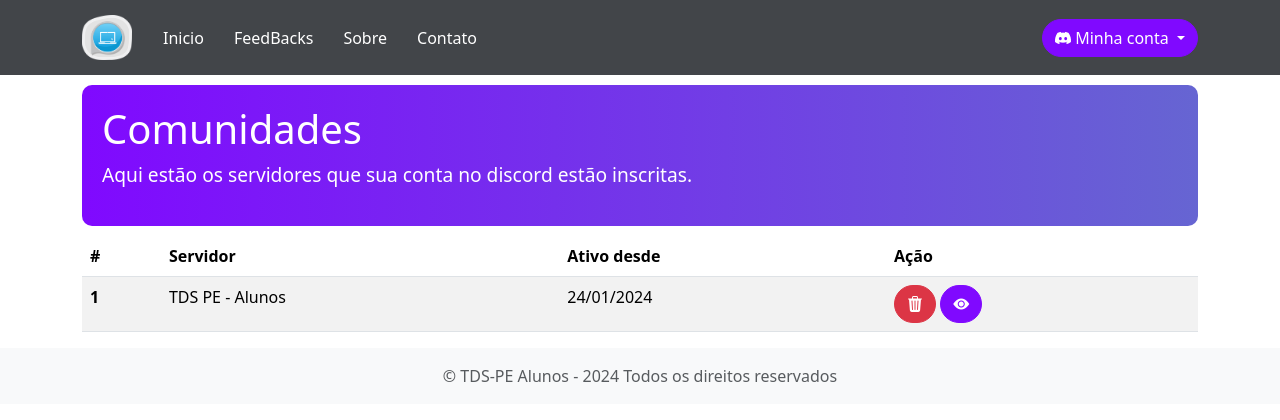
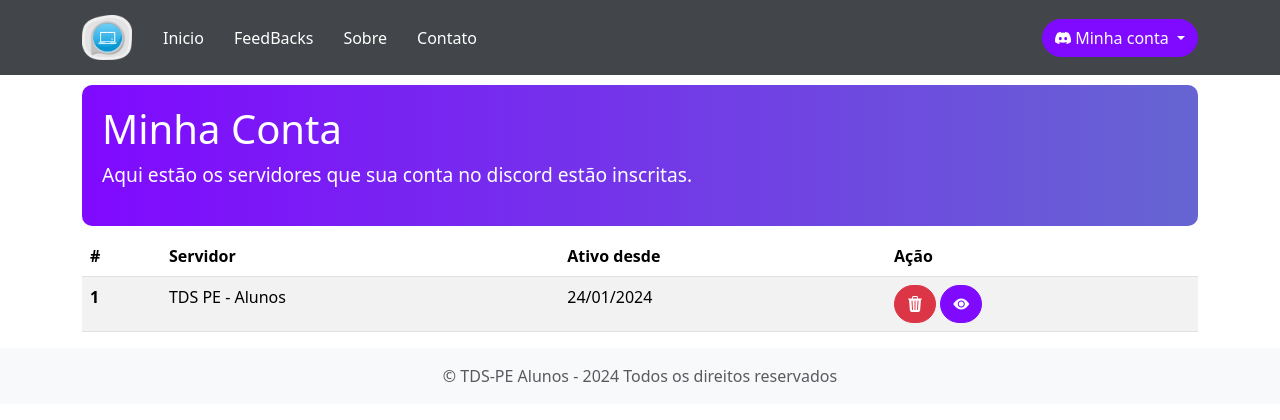
Before and after one commit to andrejamesson/Comunidade-TDS, a plain HTML site: page minha-conta.html in a window 1280 px wide. Drawn offline with nearby package versions, Linux system fonts and the light colour scheme.

Commit message:
update minha conta

```diff
--- a/minha-conta.html
+++ b/minha-conta.html
@@ -74,7 +74,7 @@
               <section class="corpo">
 
                 <div class="header-title">
-                  <h1>Comunidades</h1>
+                  <h1>Minha Conta</h1>
                   <p>Aqui estão os servidores que sua conta no discord estão inscritas.</p>
                 </div>
                 <table class="table table-striped">
```
